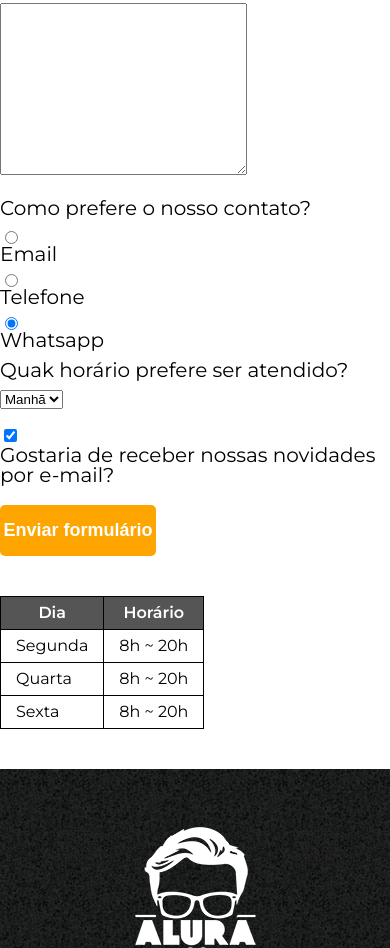
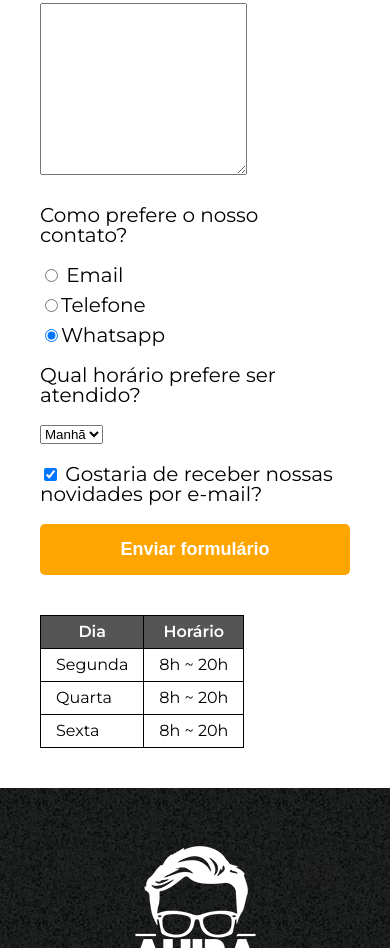
Before and after one commit to GabrielStima/barbeariaAlura, a plain HTML site: page contato.html in a window 390 px wide. Shown: the part 649-1597 px from the top of the page. Drawn offline with Linux system fonts and the light colour scheme.

Commit message:
project done

```diff
--- a/contato.html
+++ b/contato.html
@@ -50,7 +50,7 @@
             </fieldset>
 
             <fieldset>
-                <legend>Quak horário prefere ser atendido?</legend>
+                <legend>Qual horário prefere ser atendido?</legend>
                 <select>
                     <option value="">Manhã</option>
                     <option value="">Tarde</option>
--- a/css/style.css
+++ b/css/style.css
@@ -79,20 +79,19 @@ footer{
     font-size: 13px;
     margin-top: 20px;
 }
-
 form{
-    margin: 40px 0;
+    margin: 40px;
 }
-
-form label, form input{
-    display: block;
+form label, form legend{
+    display:block;
+	font-size: 20px;
+	margin: 0 0 10px;
 }
-
-form label, form legend{
-    font-size: 20px;
-    margin: 0 0 10px;
+form legend{
+    padding: .5em 0;
 }
 .inputPadrao{
+    display: block;
     margin: 0 0 20px;
     padding: 10px 25px;
     width: 50%;
@@ -117,7 +116,7 @@ form label, form legend{
     transform: scale(1.2);
 }
 table{
-    margin: 20px 0 40px;
+    margin: 40px;
 }
 thead{
     background: #555555;
@@ -160,8 +159,8 @@ td,th{
     width: 940px;
     margin: 0 auto;
 }
-.map p{
-    margin: 0 0 2em;
+.mapa p{
+    margin: 3em 0;
     text-align: center;
 }
 .beneficios{
@@ -206,8 +205,12 @@ td,th{
 }
 
 @media screen and (max-width: 480px){
-    .caixa, .principal, .mapaConteudo, .conteudoBeneficios, .video{
+    .caixa, .principal, .mapaConteudo, .conteudoBeneficios, .video, .produtos, .produtos li{
         width: auto;
+    }
+    .produtos li{
+        display: block;
+        margin: 1em;
     }
     h1{
         text-align: center;
@@ -215,7 +218,7 @@ td,th{
     nav{
         position: static;
     }
-    .listaBeneficios, .imagemBeneficios{
+    .listaBeneficios, .imagemBeneficios, .enviar{
         width: 100%;
     }
 }
```
Also changed, not shown: css/contato.css (deleted).
